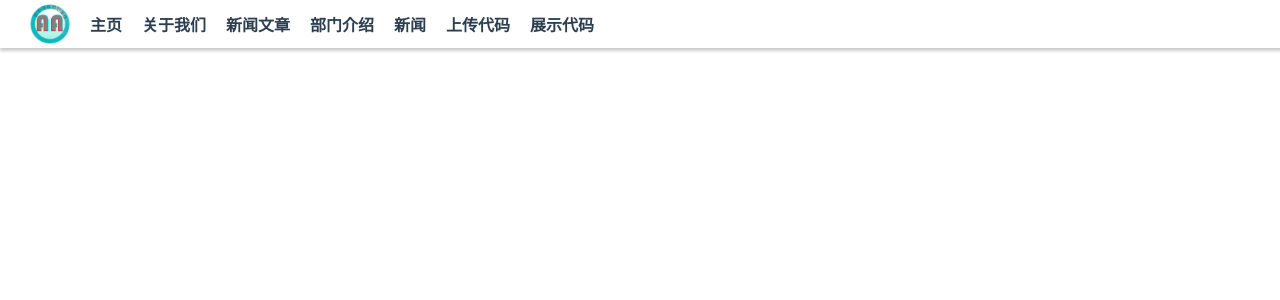
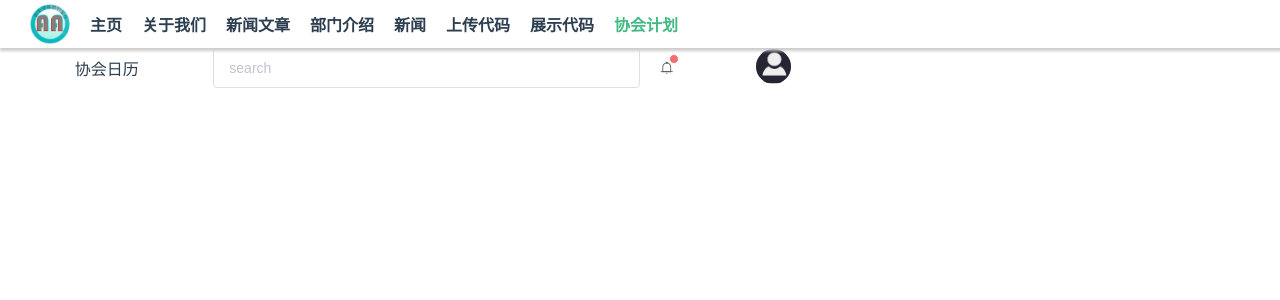
Before and after one commit to whpu-aa/website, a Vue app in the folder FrontEnd/: page /schedule in a window 1280 px wide. Shown: the top 300 px of the page. Built offline with nearby package versions, Linux system fonts and the light colour scheme.

Commit message:
添加路由

```diff
--- a/FrontEnd/src/components/AppBar.vue
+++ b/FrontEnd/src/components/AppBar.vue
@@ -8,6 +8,7 @@
     <router-link to="/News">新闻</router-link>
     <router-link to="/updateCode">上传代码</router-link>
     <router-link to="/showcode">展示代码</router-link>
+    <router-link to="/schedule">协会计划</router-link>
   </nav>
 </template>
 
--- a/FrontEnd/src/router/index.js
+++ b/FrontEnd/src/router/index.js
@@ -52,6 +52,12 @@ const routes = [
     component: () =>
       import(/* webpackChunkName: "showCode" */ "../views/showCode.vue"),
   },
+  {
+    path: "/schedule",
+    name: "schedule",
+    component: () =>
+      import(/* webpackChunkName: "schedule" */ "../views/schedule.vue"),
+  },
 ];
 
 const router = new VueRouter({
--- /dev/null
+++ b/FrontEnd/src/views/schedule.vue
@@ -0,0 +1,42 @@
+<template>
+  <div class="out">
+    <el-row class="top">
+      <el-col :span="4" class="topinf">协会日历</el-col>
+      <el-col :span="8">
+        <el-input v-model="searchData" placeholder="search">
+          <el-button icon="el-icon-search" circle></el-button>
+        </el-input>
+      </el-col>
+      <el-col :span="1">
+        <el-badge is-dot class="bell">
+          <el-button icon="el-icon-bell" circle></el-button>
+        </el-badge>
+      </el-col>
+      <el-col :span="3">
+        <el-avatar :size="35" :src="avaterUrl" fit="contain"></el-avatar>
+      </el-col>
+    </el-row>
+  </div>
+</template>
+
+<script>
+export default {
+  data() {
+    return {
+      searchData: "",
+      avaterUrl: require("../assets/avater1.png"),
+    };
+  },
+};
+</script>
+<style scoped>
+.top {
+  display: flex;
+  align-items: center;
+}
+.bell >>> .el-button {
+  background: none;
+  padding: 0;
+  border: 0;
+}
+</style>
```
Also changed, not shown: FrontEnd/src/assets/avater1.png (added), 1 other file (tests, documents, lock files or other folders).
